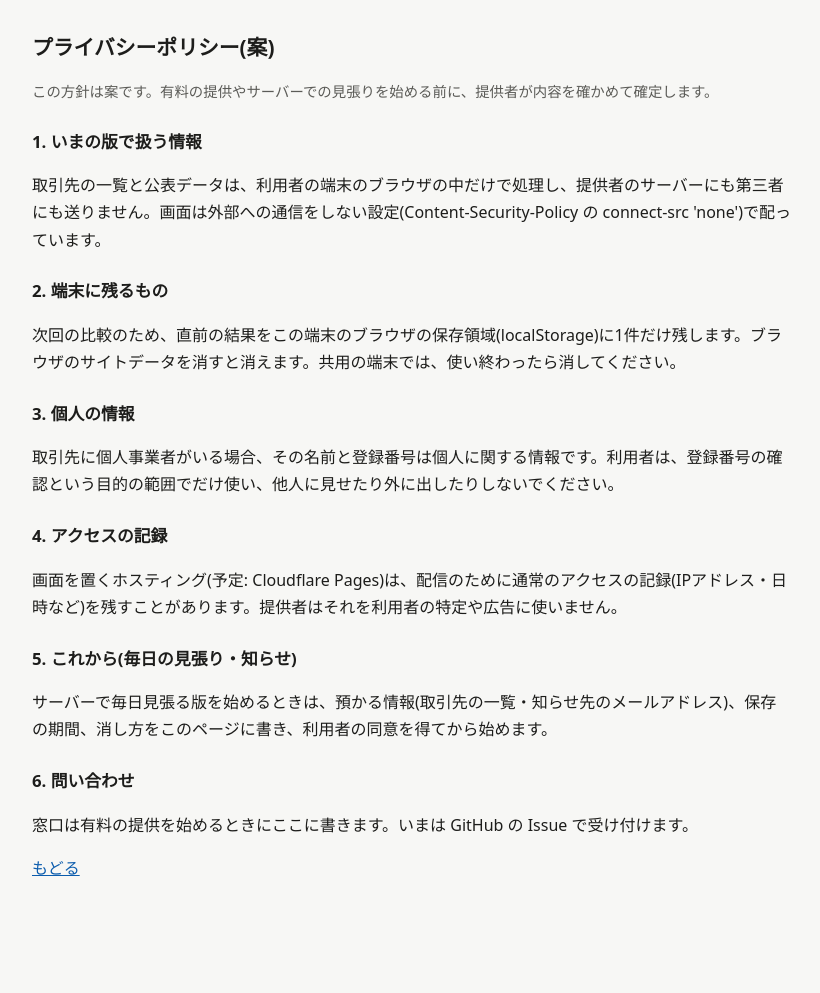
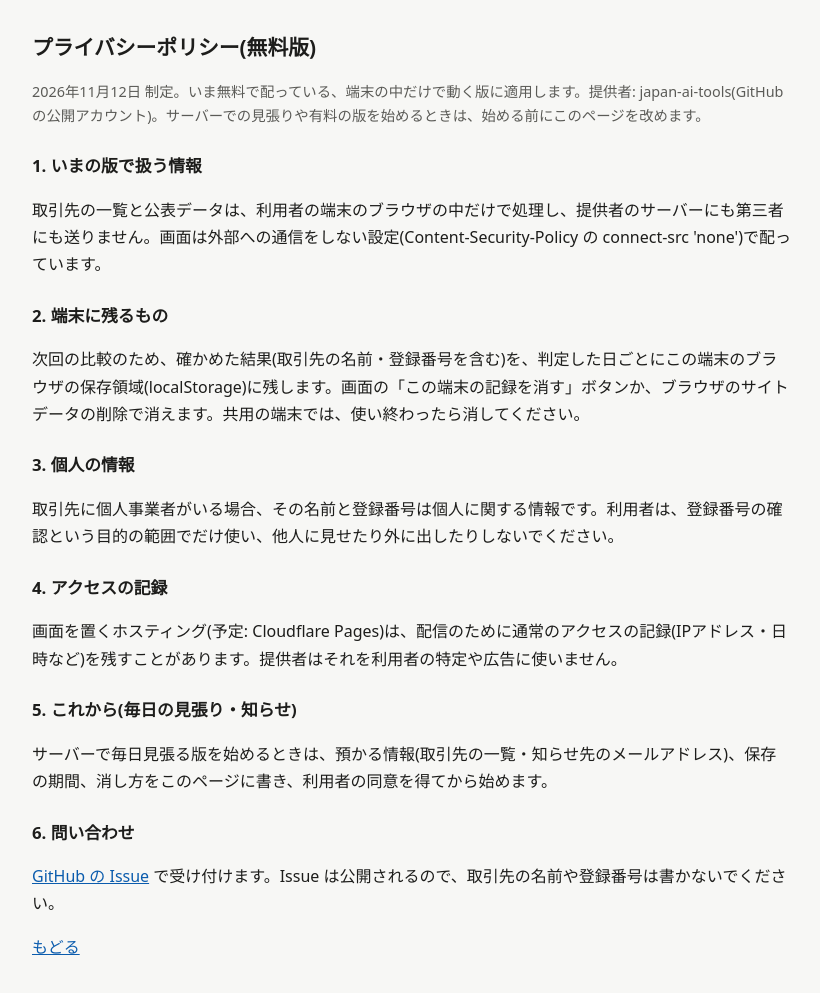
Before and after one commit to japan-ai-tools/invoice-watch, a plain HTML site: page web/privacy.html in a window 1280 px wide. Shown: the whole page, without its empty margins (228-1048 px from the left). Before the commit the page ends 914 px from the top, so only its background shows below. Drawn offline with Linux system fonts and the light colour scheme.

Commit message:
Update web/privacy.html

```diff
--- a/web/privacy.html
+++ b/web/privacy.html
@@ -5,13 +5,13 @@
 <style>:root{--bg:#f7f7f5;--ink:#1d1d1b;--sub:#5b5b57;--accent:#0b5cad}@media (prefers-color-scheme: dark){:root{--bg:#161615;--ink:#ececea;--sub:#a9a9a4;--accent:#6aa8ec}}
 body{margin:0;background:var(--bg);color:var(--ink);font:16px/1.7 system-ui,"Hiragino Sans","Yu Gothic UI",sans-serif}main{max-width:760px;margin:0 auto;padding:16px}h1{font-size:1.3rem}h2{font-size:1.05rem;margin-top:1.4em}a{color:var(--accent)}.note{color:var(--sub);font-size:.9rem}</style>
 </head><body><main>
-<h1>プライバシーポリシー(案)</h1>
-<p class="note">この方針は案です。有料の提供やサーバーでの見張りを始める前に、提供者が内容を確かめて確定します。</p>
+<h1>プライバシーポリシー(無料版)</h1>
+<p class="note">2026年11月12日 制定。いま無料で配っている、端末の中だけで動く版に適用します。提供者: japan-ai-tools(GitHub の公開アカウント)。サーバーでの見張りや有料の版を始めるときは、始める前にこのページを改めます。</p>
 <h2>1. いまの版で扱う情報</h2><p>取引先の一覧と公表データは、利用者の端末のブラウザの中だけで処理し、提供者のサーバーにも第三者にも送りません。画面は外部への通信をしない設定(Content-Security-Policy の connect-src 'none')で配っています。</p>
-<h2>2. 端末に残るもの</h2><p>次回の比較のため、直前の結果をこの端末のブラウザの保存領域(localStorage)に1件だけ残します。ブラウザのサイトデータを消すと消えます。共用の端末では、使い終わったら消してください。</p>
+<h2>2. 端末に残るもの</h2><p>次回の比較のため、確かめた結果(取引先の名前・登録番号を含む)を、判定した日ごとにこの端末のブラウザの保存領域(localStorage)に残します。画面の「この端末の記録を消す」ボタンか、ブラウザのサイトデータの削除で消えます。共用の端末では、使い終わったら消してください。</p>
 <h2>3. 個人の情報</h2><p>取引先に個人事業者がいる場合、その名前と登録番号は個人に関する情報です。利用者は、登録番号の確認という目的の範囲でだけ使い、他人に見せたり外に出したりしないでください。</p>
 <h2>4. アクセスの記録</h2><p>画面を置くホスティング(予定: Cloudflare Pages)は、配信のために通常のアクセスの記録(IPアドレス・日時など)を残すことがあります。提供者はそれを利用者の特定や広告に使いません。</p>
 <h2>5. これから(毎日の見張り・知らせ)</h2><p>サーバーで毎日見張る版を始めるときは、預かる情報(取引先の一覧・知らせ先のメールアドレス)、保存の期間、消し方をこのページに書き、利用者の同意を得てから始めます。</p>
-<h2>6. 問い合わせ</h2><p>窓口は有料の提供を始めるときにここに書きます。いまは GitHub の Issue で受け付けます。</p>
+<h2>6. 問い合わせ</h2><p><a href="https://github.com/japan-ai-tools/invoice-watch/issues" rel="noopener">GitHub の Issue</a> で受け付けます。Issue は公開されるので、取引先の名前や登録番号は書かないでください。</p>
 <p><a href="index.html">もどる</a></p>
 </main></body></html>
```
